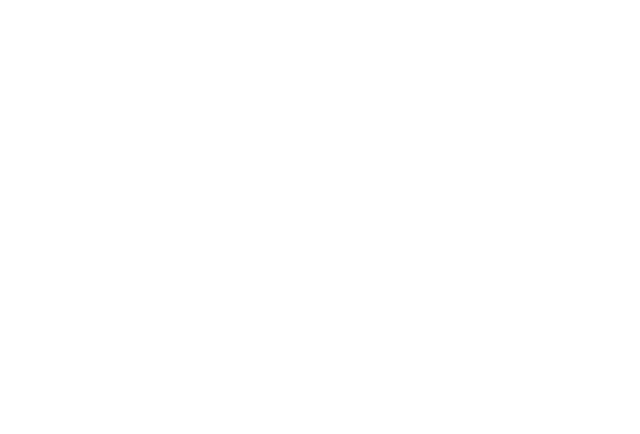
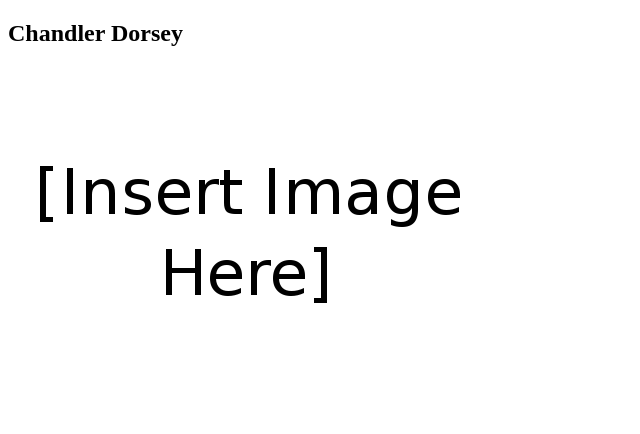
Before and after one commit to ChandlerDorsey/ChandlerDorsey.github.io, a plain HTML site: page index.html in a window 1280 px wide. Shown: the whole page, without its empty margins (0-640 px from the left). Drawn offline with Linux system fonts and the light colour scheme.

Commit message:
Update index.html

```diff
--- a/index.html
+++ b/index.html
@@ -9,6 +9,13 @@
     <link href="https://fonts.googleapis.com/css2?family=Oswald&display=swap" rel="stylesheet">
 </head>
 <body>
+    <div class="container">
+        <!-- Section 1-->
+        <section class="section-1">
+            <h1 class="section-1-heading">Chandler Dorsey</h1>
+            <img src="blankimg.png" class="person-img"/>
+        </section>
+    </div>
     <script src="script.js"></script>
 </body>
 </html>
```
